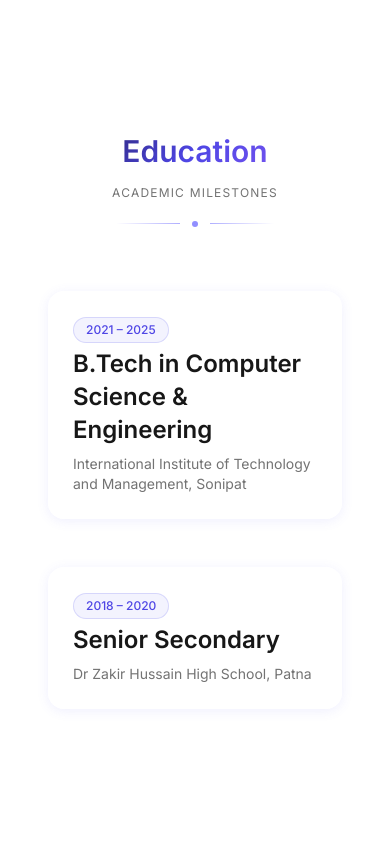
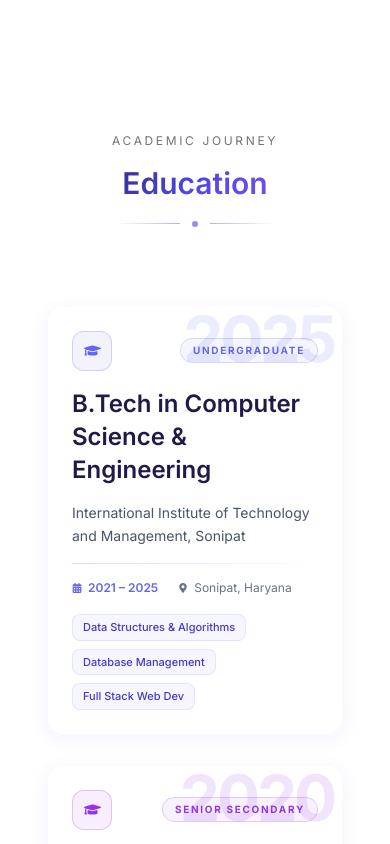
Before and after one commit to SahilSameer18/Portfolio, a React (Vite) app: page / in a window 390 px wide. Shown: the part 6080-6924 px from the top of the page. Built offline with nearby package versions, Linux system fonts and the light colour scheme.

Commit message:
redesign the education section

```diff
--- a/src/sections/Education.jsx
+++ b/src/sections/Education.jsx
@@ -1,5 +1,7 @@
-import { motion } from "framer-motion";
-import { FaGraduationCap } from "react-icons/fa";
+import { useRef, useState, useCallback } from "react";
+import { motion, useReducedMotion } from "framer-motion";
+import { FaGraduationCap, FaMapMarkerAlt, FaCalendarAlt } from "react-icons/fa";
+import { HiAcademicCap } from "react-icons/hi";
 import { useTheme } from "../context/ThemeContext";
 
 // ─── Education Data ───────────────────────────────────────────────────────────
@@ -8,34 +10,296 @@ const educationData = [
     degree: "B.Tech in Computer Science & Engineering",
     duration: "2021 – 2025",
     institution: "International Institute of Technology and Management, Sonipat",
-    side: "left",
+    location: "Sonipat, Haryana",
+    type: "Undergraduate",
+    year: "2025",
+    accent: "#6366f1",
+    accentMid: "#a5b4fc",
+    highlights: ["Data Structures & Algorithms", "Database Management", "Full Stack Web Dev"],
   },
   {
-    degree: "Senior Secondary",
+    degree: "Senior Secondary (Class XII - Science)",
     duration: "2018 – 2020",
     institution: "Dr Zakir Hussain High School, Patna",
-    side: "right",
+    location: "Patna, Bihar",
+    type: "Senior Secondary",
+    year: "2020",
+    accent: "#9333ea",
+    accentMid: "#c084fc",
+    highlights: ["Physics", "Chemistry", "Mathematics"],
   },
 ];
+
+// ─── Single Education Card ────────────────────────────────────────────────────
+function EducationCard({ edu, index }) {
+  const { theme } = useTheme();
+  const isDark = theme === "dark";
+  const prefersReduced = useReducedMotion();
+  const cardRef = useRef(null);
+  const rafRef = useRef(null);
+  const [tilt, setTilt] = useState({ rotX: 0, rotY: 0, glowX: 50, glowY: 50 });
+  const [hovered, setHovered] = useState(false);
+
+  const handleMouseMove = useCallback(
+    (e) => {
+      if (prefersReduced || !cardRef.current) return;
+      if (rafRef.current) cancelAnimationFrame(rafRef.current);
+      rafRef.current = requestAnimationFrame(() => {
+        if (!cardRef.current) return;
+        const rect = cardRef.current.getBoundingClientRect();
+        const dx = (e.clientX - (rect.left + rect.width / 2)) / (rect.width / 2);
+        const dy = (e.clientY - (rect.top + rect.height / 2)) / (rect.height / 2);
+        setTilt({
+          rotX: -dy * 5,
+          rotY: dx * 5,
+          glowX: ((e.clientX - rect.left) / rect.width) * 100,
+          glowY: ((e.clientY - rect.top) / rect.height) * 100,
+        });
+      });
+    },
+    [prefersReduced],
+  );
+
+  const handleMouseLeave = useCallback(() => {
+    if (rafRef.current) cancelAnimationFrame(rafRef.current);
+    setTilt((prev) => ({ ...prev, rotX: 0, rotY: 0 }));
+    setHovered(false);
+  }, []);
+
+  return (
+    <motion.div
+      initial={{ opacity: 0, y: 36 }}
+      whileInView={{ opacity: 1, y: 0 }}
+      transition={{ duration: 0.7, delay: index * 0.15, ease: [0.22, 1, 0.36, 1] }}
+      viewport={{ once: true }}
+      ref={cardRef}
+      onMouseMove={handleMouseMove}
+      onMouseEnter={(e) => {
+        setHovered(true);
+        if (!prefersReduced && cardRef.current) {
+          const rect = cardRef.current.getBoundingClientRect();
+          setTilt((prev) => ({
+            ...prev,
+            glowX: ((e.clientX - rect.left) / rect.width) * 100,
+            glowY: ((e.clientY - rect.top) / rect.height) * 100,
+          }));
+        }
+      }}
+      onMouseLeave={handleMouseLeave}
+      style={{ perspective: "1200px" }}
+    >
+      <motion.div
+        animate={prefersReduced ? {} : { rotateX: tilt.rotX, rotateY: tilt.rotY }}
+        transition={{ type: "spring", stiffness: 200, damping: 22, mass: 0.4 }}
+        style={{ transformStyle: "preserve-3d" }}
+        className="relative rounded-2xl p-6 md:p-7 transition-[box-shadow,border-color] duration-400"
+        // ─── Card shell ───
+        // Box-shadow and border change on hover; background stays stable
+        // so gradient text always renders correctly regardless of theme.
+      >
+        {/* ── Ghost year watermark — z:1 sits above glass bg (z:0) but below content (z:10) ── */}
+        <div
+          aria-hidden="true"
+          className="absolute top-0 right-2 select-none pointer-events-none font-black leading-none"
+          style={{
+            fontSize: "clamp(4rem, 10vw, 7rem)",
+            color: isDark ? `${edu.accent}28` : `${edu.accent}20`,
+            letterSpacing: "-0.05em",
+            zIndex: 1,
+          }}
+        >
+          {edu.year}
+        </div>
+
+        {/* ── Background layer ── */}
+        <div
+          className="absolute inset-0 rounded-2xl"
+          style={{
+            zIndex: 0,
+            background: isDark
+              ? "rgba(255,255,255,0.03)"
+              : "rgba(255,255,255,0.72)",
+            border: `1px solid ${
+              hovered
+                ? isDark ? `${edu.accent}60` : `${edu.accent}45`
+                : isDark ? "rgba(255,255,255,0.08)" : "rgba(255,255,255,0.90)"
+            }`,
+            backdropFilter: "blur(18px)",
+            WebkitBackdropFilter: "blur(18px)",
+            boxShadow: hovered
+              ? isDark
+                ? `0 8px 40px ${edu.accent}28, 0 0 0 1px ${edu.accent}30`
+                : `0 8px 40px ${edu.accent}20, 0 2px 12px ${edu.accent}14, inset 0 1px 0 rgba(255,255,255,1)`
+              : isDark
+                ? "0 2px 16px rgba(0,0,0,0.30)"
+                : "0 4px 20px rgba(99,102,241,0.09), inset 0 1px 0 rgba(255,255,255,0.85)",
+            transition: "box-shadow 0.35s ease, border-color 0.35s ease",
+          }}
+        />
+
+        {/* ── Cursor spotlight ── */}
+        {hovered && !prefersReduced && (
+          <div
+            className="absolute inset-0 rounded-2xl pointer-events-none"
+            style={{
+              background: `radial-gradient(circle at ${tilt.glowX}% ${tilt.glowY}%, ${edu.accent}14 0%, transparent 65%)`,
+            }}
+          />
+        )}
+
+        {/* ── Content ── */}
+        <div className="relative z-10 space-y-4">
+
+          {/* Top row: icon + type badge */}
+          <div className="flex items-center justify-between gap-3">
+            <div
+              className="w-10 h-10 rounded-xl flex items-center justify-center flex-shrink-0"
+              style={{
+                background: isDark ? `${edu.accent}20` : `${edu.accent}14`,
+                border: `1px solid ${edu.accent}40`,
+              }}
+            >
+              <FaGraduationCap
+                style={{ color: isDark ? edu.accentMid : edu.accent, fontSize: "17px" }}
+              />
+            </div>
+
+            <span
+              className="text-[10px] font-bold uppercase tracking-[0.17em] px-3 py-1 rounded-full"
+              style={{
+                background: isDark ? `${edu.accent}16` : `${edu.accent}10`,
+                border: `1px solid ${edu.accent}35`,
+                color: isDark ? edu.accentMid : edu.accent,
+              }}
+            >
+              {edu.type}
+            </span>
+          </div>
+
+          {/* Degree title — solid color for reliable rendering in both themes */}
+          <h3
+            className="text-base md:text-lg font-bold leading-snug"
+            style={{ color: isDark ? "#f1f5f9" : "#1e1b4b" }}
+          >
+            {edu.degree}
+          </h3>
+
+          {/* Institution */}
+          <p
+            className="text-sm leading-relaxed"
+            style={{ color: isDark ? "#94a3b8" : "#475569" }}
+          >
+            {edu.institution}
+          </p>
+
+          {/* Accent divider */}
+          <div
+            className="h-px"
+            style={{
+              background: `linear-gradient(90deg, ${edu.accent}40, transparent)`,
+            }}
+          />
+
+          {/* Meta: date + location */}
+          <div className="flex flex-wrap items-center gap-5">
+            <span
+              className="flex items-center gap-1.5 text-xs font-semibold"
+              style={{ color: isDark ? edu.accentMid : edu.accent }}
+            >
+              <FaCalendarAlt style={{ fontSize: "10px" }} />
+              {edu.duration}
+            </span>
+            <span
+              className="flex items-center gap-1.5 text-xs"
+              style={{ color: isDark ? "#64748b" : "#6b7280" }}
+            >
+              <FaMapMarkerAlt style={{ fontSize: "10px" }} />
+              {edu.location}
+            </span>
+          </div>
+
+          {/* Subject chips */}
+          <div className="flex flex-wrap gap-2 pt-0.5">
+            {edu.highlights.map((h) => (
+              <span
+                key={h}
+                className="text-[11px] font-medium px-2.5 py-1 rounded-lg"
+                style={{
+                  background: isDark ? "rgba(255,255,255,0.05)" : "rgba(99,102,241,0.06)",
+                  border: isDark
+                    ? "1px solid rgba(255,255,255,0.07)"
+                    : "1px solid rgba(99,102,241,0.13)",
+                  color: isDark ? "#94a3b8" : "#4338ca",
+                }}
+              >
+                {h}
+              </span>
+            ))}
+          </div>
+
+        </div>
+      </motion.div>
+    </motion.div>
+  );
+}
+
+// ─── Timeline Node (desktop only) ─────────────────────────────────────────────
+function TimelineNode({ edu, index }) {
+  const { theme } = useTheme();
+  const isDark = theme === "dark";
+
+  return (
+    <div className="relative flex items-center justify-center">
+      {/* Pulse ring */}
+      <motion.div
+        className="absolute rounded-full"
+        style={{
+          width: 54, height: 54,
+          background: `${edu.accent}10`,
+          border: `1px solid ${edu.accent}28`,
+        }}
+        animate={{ scale: [1, 1.3, 1], opacity: [0.7, 0, 0.7] }}
+        transition={{ duration: 2.6, repeat: Infinity, delay: index * 0.9, ease: "easeInOut" }}
+      />
+      {/* Icon circle */}
+      <div
+        className="relative z-10 w-11 h-11 rounded-full flex items-center justify-center"
+        style={{
+          background: isDark
+            ? `linear-gradient(135deg, ${edu.accent}22, ${edu.accentMid}16)`
+            : `linear-gradient(135deg, ${edu.accent}16, ${edu.accentMid}10)`,
+          border: `1.5px solid ${edu.accent}50`,
+          boxShadow: `0 0 20px ${edu.accent}28`,
+        }}
+      >
+        <HiAcademicCap style={{ color: isDark ? edu.accentMid : edu.accent, fontSize: "18px" }} />
+      </div>
+    </div>
+  );
+}
 
 // ─── Education Section ────────────────────────────────────────────────────────
 export default function Education() {
   const { theme } = useTheme();
+  const isDark = theme === "dark";
 
   return (
     <section id="education" className="py-20 md:py-28 scroll-mt-12">
-      <div className="max-w-4xl mx-auto px-6 md:px-12">
+      <div className="max-w-5xl mx-auto px-6 md:px-12">
 
         {/* ── Heading ── */}
         <motion.div
-          className="text-center mb-16"
-          initial={{ opacity: 0, y: 20 }}
+          className="text-center mb-20"
+          initial={{ opacity: 0, y: 24 }}
           whileInView={{ opacity: 1, y: 0 }}
-          transition={{ duration: 0.7 }}
+          transition={{ duration: 0.7, ease: [0.22, 1, 0.36, 1] }}
           viewport={{ once: true }}
         >
+          <p className="text-neutral-500 text-xs uppercase tracking-[0.22em] mb-4">
+            Academic Journey
+          </p>
           <h2
-            className="text-5xl md:text-6xl font-bold mb-4"
+            className="text-5xl md:text-6xl font-bold mb-5"
             style={{
               background: "linear-gradient(135deg, var(--heading-grad-start) 0%, var(--heading-grad-mid) 50%, var(--heading-grad-end) 100%)",
               WebkitBackgroundClip: "text",
@@ -45,9 +309,6 @@ export default function Education() {
           >
             Education
           </h2>
-          <p className="text-neutral-500 text-xs uppercase tracking-widest mb-5">
-            Academic Milestones
-          </p>
           <div className="flex items-center justify-center gap-3">
             <div className="h-px w-16 bg-gradient-to-r from-transparent to-indigo-500/50" />
             <div className="w-1.5 h-1.5 rounded-full bg-indigo-500/70" />
@@ -55,57 +316,73 @@ export default function Education() {
           </div>
         </motion.div>
 
-        {/* ── Center Timeline ── */}
-        <div className="relative">
+        {/* ════════════════════════════════════════════════════════
+            MOBILE LAYOUT — single column, one card each, no grid
+            ════════════════════════════════════════════════════════ */}
+        <div className="md:hidden space-y-8">
+          {educationData.map((edu, index) => (
+            <EducationCard key={index} edu={edu} index={index} />
+          ))}
+        </div>
 
-          {/* ── Center vertical line ── */}
-          <div
-            className="absolute left-1/2 -translate-x-1/2 top-0 bottom-0 w-px hidden md:block transition-colors duration-300"
-            style={{ background: theme === "dark" ? "rgba(99,102,241,0.2)" : "rgba(99,102,241,0.25)" }}
-          />
+        {/* ════════════════════════════════════════════════════════
+            DESKTOP LAYOUT — alternating two-column with timeline
+            ════════════════════════════════════════════════════════ */}
+        <div className="hidden md:block">
 
-          <div className="space-y-12">
-            {educationData.map((edu, index) => (
+          {/* Animated vertical line */}
+          <div className="relative">
+            <div
+              className="absolute left-1/2 -translate-x-1/2 top-0 bottom-0 w-px overflow-hidden"
+            >
+              <div
+                className="absolute inset-0"
+                style={{
+                  background: isDark
+                    ? "linear-gradient(180deg, rgba(99,102,241,0.30) 0%, rgba(147,51,234,0.22) 100%)"
+                    : "linear-gradient(180deg, rgba(99,102,241,0.22) 0%, rgba(147,51,234,0.18) 100%)",
+                }}
+              />
               <motion.div
-                key={index}
-                className="relative grid md:grid-cols-2 gap-6 md:gap-0 items-center"
-                initial={{ opacity: 0, y: 24 }}
-                whileInView={{ opacity: 1, y: 0 }}
-                transition={{ duration: 0.7, delay: index * 0.15 }}
-                viewport={{ once: true }}
-              >
+                className="absolute left-0 right-0"
+                style={{
+                  height: "38%",
+                  background: isDark
+                    ? "linear-gradient(180deg, transparent, rgba(139,92,246,0.75), transparent)"
+                    : "linear-gradient(180deg, transparent, rgba(99,102,241,0.55), transparent)",
+                }}
+                animate={{ top: ["-38%", "105%"] }}
+                transition={{ duration: 3.2, repeat: Infinity, ease: "linear" }}
+              />
+            </div>
 
-                {/* ── Left side card ── */}
-                {edu.side === "left" ? (
-                  <>
-                    {/* Card — left */}
-                    <div className="md:pr-12 flex md:justify-end">
-                      <EducationCard edu={edu} />
+            {/* Cards */}
+            <div className="space-y-20">
+              {educationData.map((edu, index) => {
+                const isLeft = index % 2 === 0;
+                return (
+                  <div
+                    key={index}
+                    className="relative grid grid-cols-[1fr_auto_1fr] items-center gap-0"
+                  >
+                    {/* Left column */}
+                    <div className="pr-10">
+                      {isLeft && <EducationCard edu={edu} index={index} />}
                     </div>
 
-                    {/* Center icon */}
-                    <CenterIcon />
+                    {/* Center node */}
+                    <div className="w-20 flex items-center justify-center">
+                      <TimelineNode edu={edu} index={index} />
+                    </div>
 
-                    {/* Empty right */}
-                    <div className="hidden md:block" />
-                  </>
-                ) : (
-                  <>
-                    {/* Empty left */}
-                    <div className="hidden md:block" />
-
-                    {/* Center icon */}
-                    <CenterIcon />
-
-                    {/* Card — right */}
-                    <div className="md:pl-12 flex md:justify-start">
-                      <EducationCard edu={edu} />
+                    {/* Right column */}
+                    <div className="pl-10">
+                      {!isLeft && <EducationCard edu={edu} index={index} />}
                     </div>
-                  </>
-                )}
-
-              </motion.div>
-            ))}
+                  </div>
+                );
+              })}
+            </div>
           </div>
         </div>
 
@@ -113,63 +390,3 @@ export default function Education() {
     </section>
   );
 }
-
-// ─── Center Icon on Timeline ──────────────────────────────────────────────────
-function CenterIcon() {
-  const { theme } = useTheme();
-  const isDark = theme === "dark";
-
-  return (
-    <div className="hidden md:flex absolute left-1/2 -translate-x-1/2 w-12 h-12 rounded-full items-center justify-center z-10 transition-colors duration-300"
-      style={{
-        background: isDark ? "rgba(99,102,241,0.12)" : "rgba(99,102,241,0.08)",
-        border: `1px solid ${isDark ? "rgba(99,102,241,0.35)" : "rgba(99,102,241,0.3)"}`,
-      }}
-    >
-      <FaGraduationCap style={{ color: isDark ? "#a5b4fc" : "#4f46e5", fontSize: "18px" }} />
-    </div>
-  );
-}
-
-// ─── Education Card ───────────────────────────────────────────────────────────
-function EducationCard({ edu }) {
-  const { theme } = useTheme();
-  const isDark = theme === "dark";
-
-  return (
-    <div
-      className="w-full md:max-w-xs rounded-2xl p-6 space-y-2 transition-[box-shadow,border-color,background] duration-300"
-      style={{
-        background: isDark ? "rgba(255,255,255,0.03)" : "rgba(255,255,255,0.55)",
-        border: `1px solid ${isDark ? "rgba(255,255,255,0.07)" : "rgba(255,255,255,0.85)"}`,
-        backdropFilter: "blur(12px)",
-        WebkitBackdropFilter: "blur(12px)",
-        boxShadow: isDark
-          ? "none"
-          : "0 2px 12px rgba(99,102,241,0.10), inset 0 1px 0 rgba(255,255,255,0.7)",
-      }}
-    >
-      {/* Duration pill */}
-      <span
-        className="inline-block text-xs font-medium px-3 py-1 rounded-full mb-1 transition-all duration-300"
-        style={{
-          background: isDark ? "rgba(99,102,241,0.12)" : "rgba(99,102,241,0.08)",
-          border: `1px solid ${isDark ? "rgba(99,102,241,0.25)" : "rgba(99,102,241,0.2)"}`,
-          color: isDark ? "#a5b4fc" : "#4f46e5",
-        }}
-      >
-        {edu.duration}
-      </span>
-
-      {/* Degree */}
-      <h3 className="text-base md:text-lg font-semibold text-neutral-900 dark:text-white leading-snug transition-colors duration-300">
-        {edu.degree}
-      </h3>
-
-      {/* Institution */}
-      <p className="text-sm text-neutral-500 dark:text-gray-500 transition-colors duration-300">
-        {edu.institution}
-      </p>
-    </div>
-  );
-}
```
